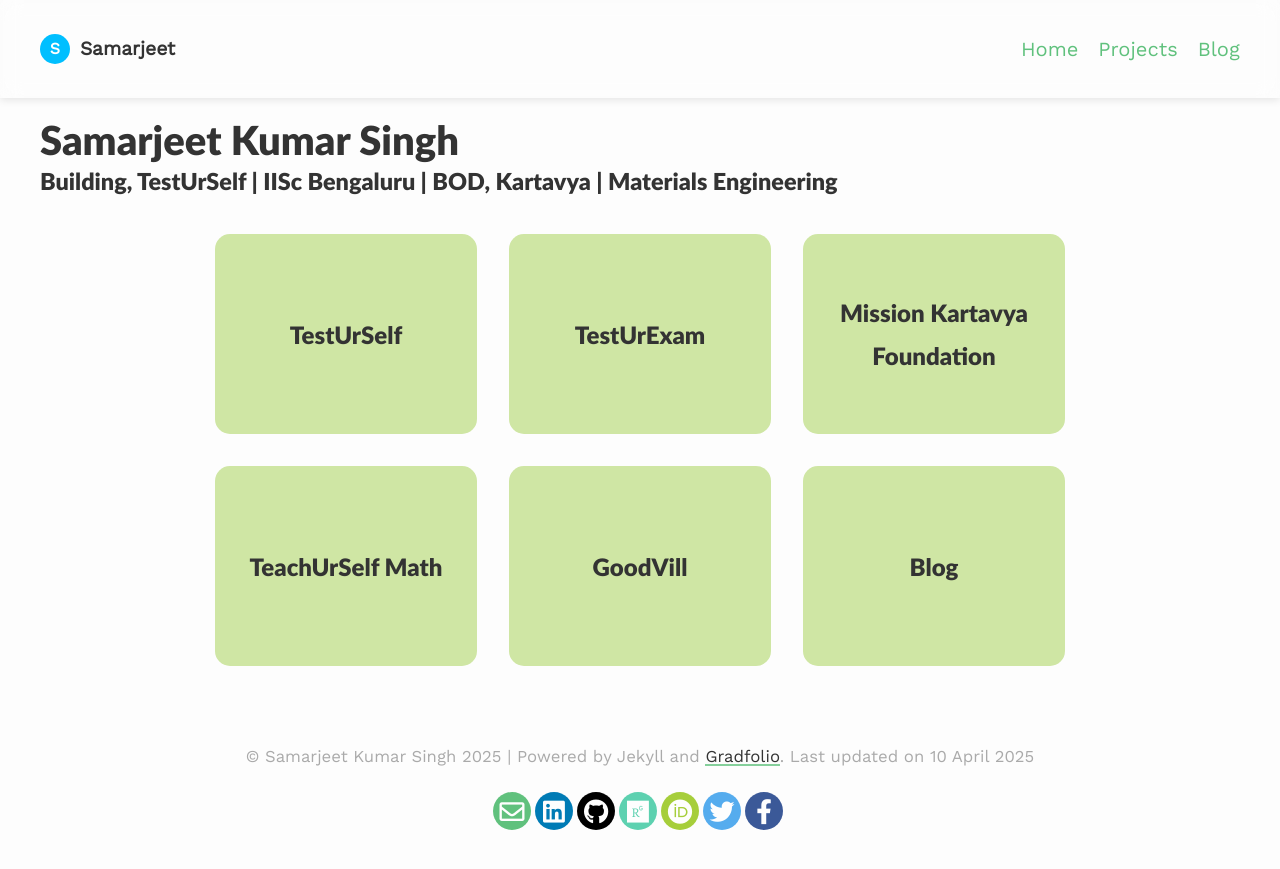
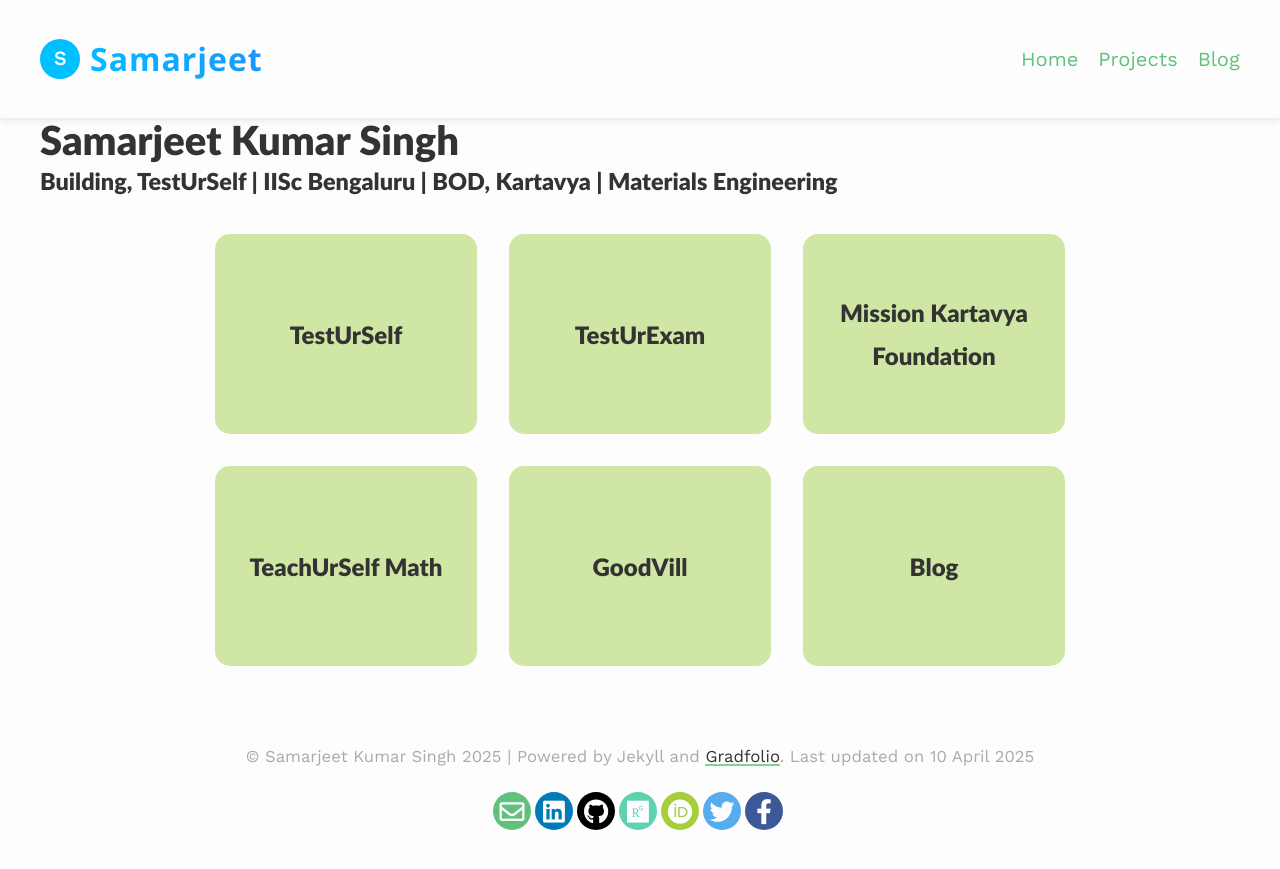
Before and after one commit to Samarjeetkumarsingh/website, a Jekyll site: the page built from _pages/projects.md, in a window 1280 px wide and 900 px high. Shown: the top 869 px of the window. Built offline with Jekyll 4.4.1, drawn with Linux system fonts in a browser that asks for light colours; nearby versions of some CDN libraries.

Commit message:
Update navigation.html

```diff
--- a/_includes/navigation.html
+++ b/_includes/navigation.html
@@ -47,14 +47,23 @@
     .logo-icon {
       background-color: #00bfff;
       color: white;
-      width: 30px;
-      height: 30px;
-      display: flex;
-      align-items: center;
-      justify-content: center;
-      border-radius: 50%;
-      margin-right: 10px;
-      font-size: 1rem;
+         width: 40px;
+    height: 40px;
+    display: flex;
+    align-items: center;
+    justify-content: center;
+    border-radius: 50%;
+    margin-right: 10px;
+    font-size: 1.2rem;
+    }
+     .logo span {
+      background: linear-gradient(45deg, #00bfff, #1e90ff);
+      -webkit-background-clip: text;
+      -webkit-text-fill-color: transparent;
+      font-size: 2rem;
+      font-family: 'Segoe UI', Tahoma, Geneva, Verdana, sans-serif;
+      font-weight: 700;
+      letter-spacing: 1px;
     }
 
     .svg-menu {
```
